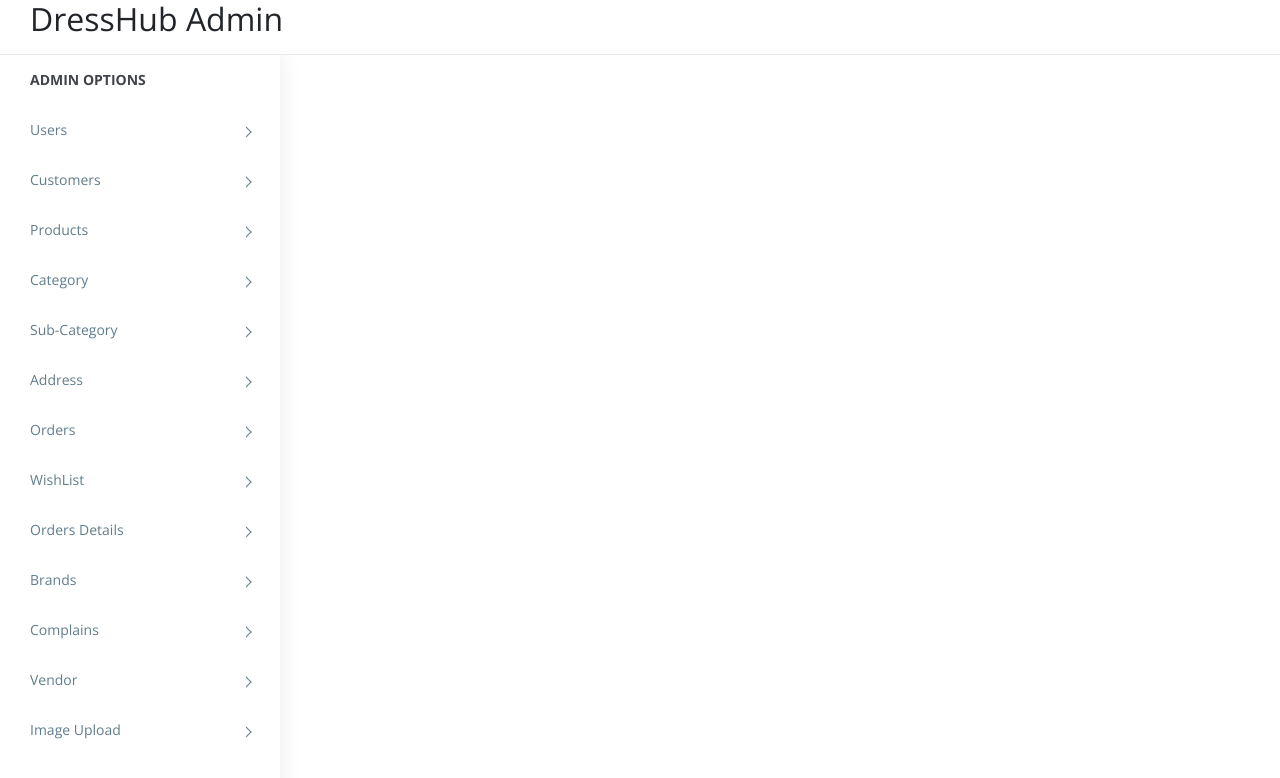
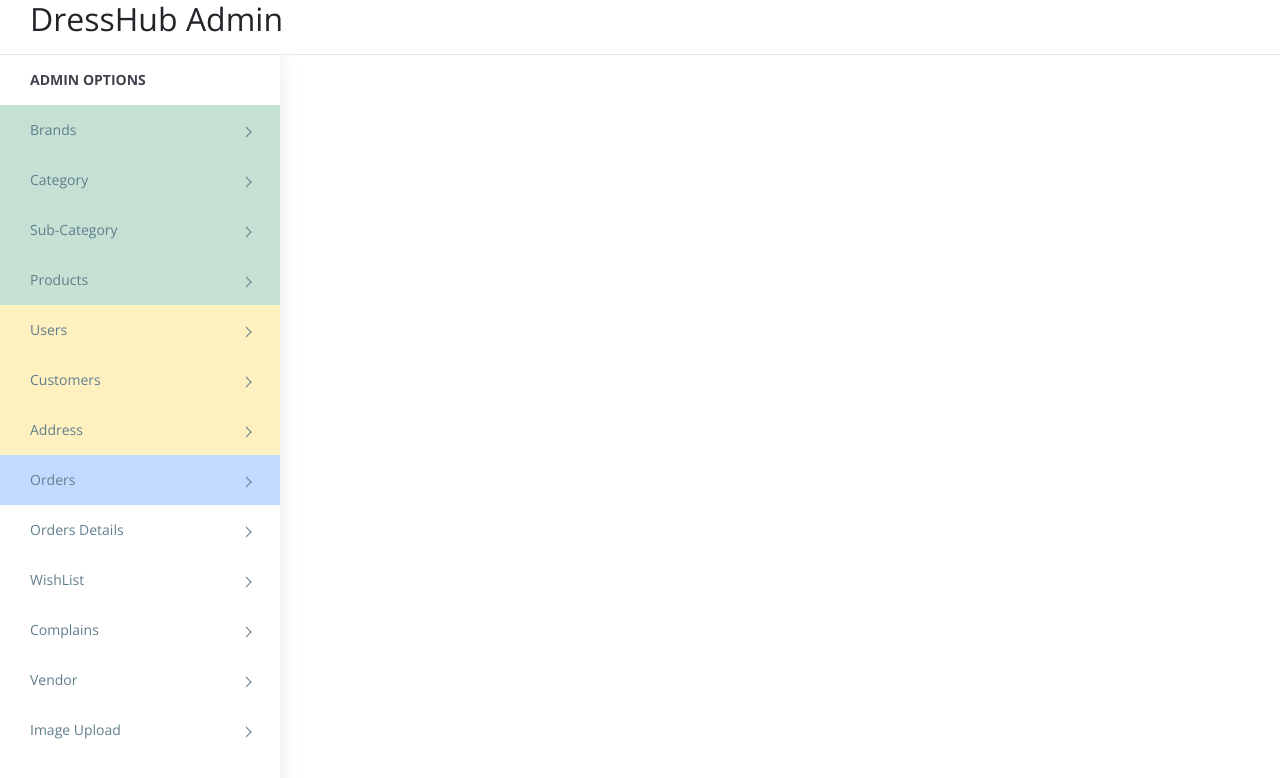
Before and after one commit to hsahu4012/admin, a React (Create React App) app: page / in a window 1280 px wide. Shown: the top 778 px of the page. Built offline with nearby package versions, Linux system fonts and the light colour scheme.

Commit message:
Menubar arrange

```diff
--- a/src/components/shared/LeftPanel.js
+++ b/src/components/shared/LeftPanel.js
@@ -32,39 +32,46 @@ const LeftPanel = () => {
                   {/* <li className="menu-item-has-children dropdown"></li>
                                         <li className="menu-item-has-children dropdown"></li> */}
                   <li className="menu-title">Admin Options</li>
-                  <li className="menu-item-has-children dropdown">
+
+                  <li className="menu-item-has-children dropdown bg-success bg-opacity-25">
+                    <Link to="/brandlist">Brands</Link>
+                  </li>
+                  <li className="menu-item-has-children dropdown bg-success bg-opacity-25">
+                    <Link to="/categoryDetails">Category</Link>
+                  </li>
+                  <li className="menu-item-has-children dropdown bg-success bg-opacity-25">
+                    <Link to="/subcategorylist">Sub-Category</Link>
+                  </li>
+                  <li className="menu-item-has-children dropdown bg-success bg-opacity-25">
+                    <Link to="/productslist">Products</Link>
+                  </li>
+
+                  <li className="menu-item-has-children dropdown bg-warning bg-opacity-25">
                     <Link to="/userslist">Users</Link>
                   </li>
-                  <li className="menu-item-has-children dropdown">
+                  <li className="menu-item-has-children dropdown bg-warning bg-opacity-25">
                     <Link to="/customerDetails">Customers</Link>
                   </li>
-                  <li className="menu-item-has-children dropdown">
-                    <Link to="/productslist">Products</Link>
-                  </li>
-                  <li className="menu-item-has-children dropdown">
-                    <Link to="/categoryDetails">Category</Link>
-                  </li>
-                  <li className="menu-item-has-children dropdown">
-                    <Link to="/subcategorylist">Sub-Category</Link>
-                  </li>
-                  <li className="menu-item-has-children dropdown">
+                  <li className="menu-item-has-children dropdown bg-warning bg-opacity-25">
                     <Link to="/addressdetails">Address</Link>
                   </li>
 
-                  <li className="menu-item-has-children dropdown">
+                  <li className="menu-item-has-children dropdown bg-primary bg-opacity-25">
                     <Link to="/orders">Orders</Link>
-                  </li>
-                  <li className="menu-item-has-children dropdown">
-                    <Link to="/wishlist">WishList</Link>
                   </li>
                   <li className="menu-item-has-children dropdown">
                     <Link to="/orderDetails">Orders Details</Link>
                   </li>
+
                   <li className="menu-item-has-children dropdown">
-                    <Link to="/brandlist">Brands</Link>
+                    <Link to="/wishlist">WishList</Link>
                   </li>
+
                   <li className="menu-item-has-children dropdown">
                     <Link to="/complainslist">Complains</Link>
+                  </li>
+
+                  <li className="menu-item-has-children dropdown">
                     <Link to="/vendorDetails">Vendor</Link>
                   </li>
 
```
